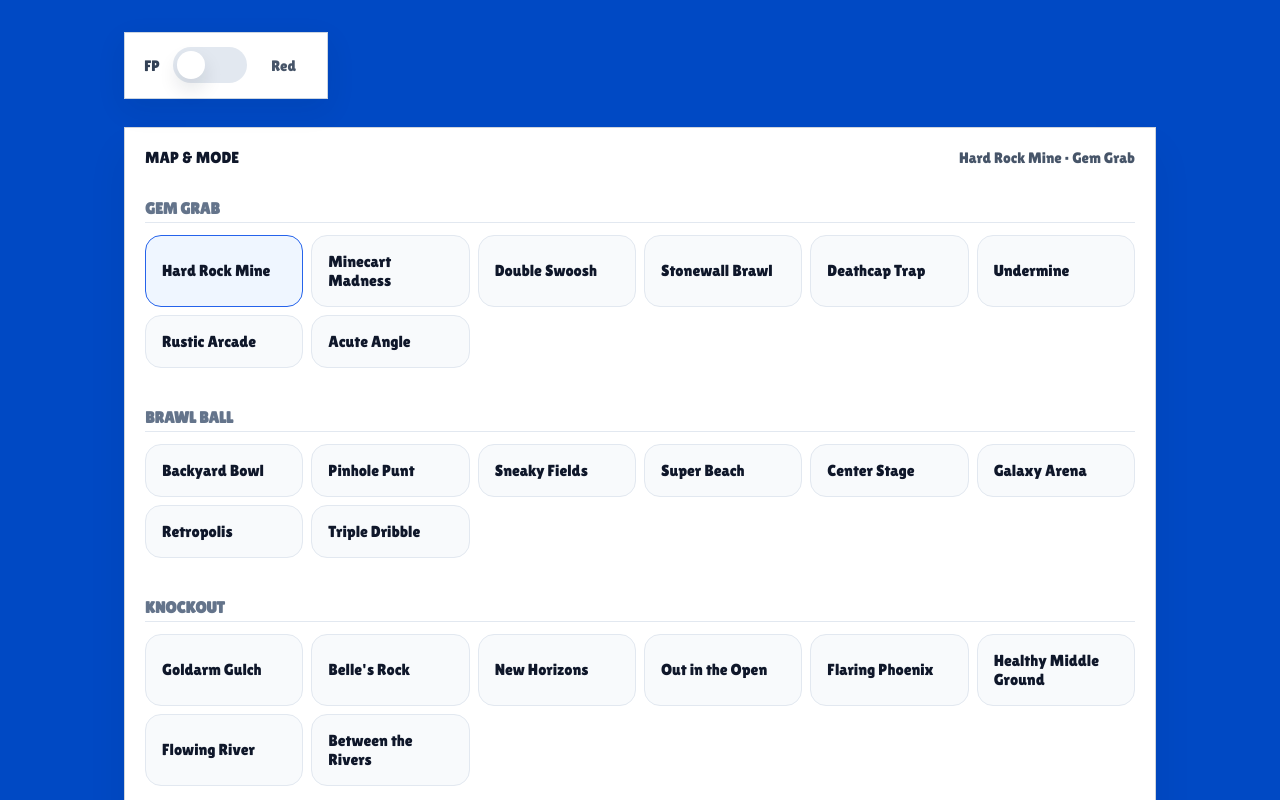
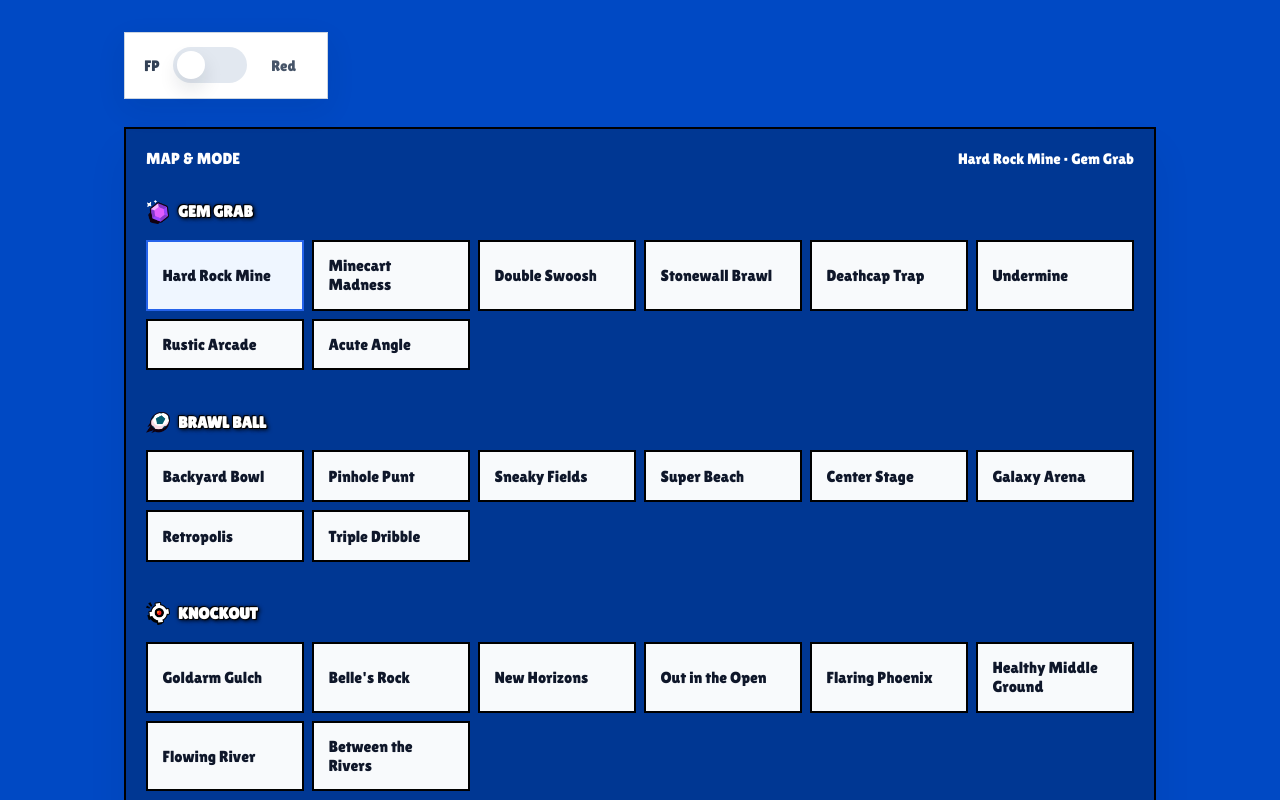
Before and after one commit to neuralshade/brawlpick, a React (Vite) app: page / in a window 1280 px wide. Shown: the top 800 px of the page. Built offline with nearby package versions, Linux system fonts and the light colour scheme.

Commit message:
Mudanças no visual, para ser mais fiel ao jogo.

```diff
--- a/src/App.jsx
+++ b/src/App.jsx
@@ -143,6 +143,24 @@ function App() {
     return acc;
   }, {});
 
+  const mapFiles = import.meta.glob("./assets/maps/*", {
+    eager: true,
+    import: "default",
+  });
+
+  const MAP_ICONS = Object.fromEntries(
+    Object.entries(mapFiles).map(([path, url]) => {
+      const fileName = path
+        .replace(/\\/g, "/")
+        .split("/")
+        .pop()
+        .replace(/\.[^/.]+$/, ""); // Remove qualquer extensão (.webp, .png, etc)
+      return [fileName, url];
+    }),
+  );
+
+  const getModeIcon = (modeName) => MAP_ICONS[modeName.replace(/ /g, "_")];
+
   return (
     <main className="app-shell">
       <div className="fp-top">
@@ -179,7 +197,16 @@ function App() {
         <div className="map-groups-container">
           {Object.entries(GROUPED_MAPS).map(([mode, maps]) => (
             <div key={mode} className="map-mode-group">
-              <h3 className="map-mode-group-title">{mode}</h3>
+              <h3 className="map-mode-group-title">
+                {getModeIcon(mode) && (
+                  <img
+                    src={getModeIcon(mode)}
+                    alt={mode}
+                    className="mode-icon"
+                  />
+                )}
+                <span>{mode}</span>
+              </h3>
               <div className="map-mode-grid">
                 {maps.map((option) => (
                   <button
@@ -202,7 +229,7 @@ function App() {
       <section className="pick-grid">
         <div className="team-column blue-team">
           <div className="team-header">
-            <span>Blue Team</span>
+            <span>BLUE TEAM</span>
             <small>{firstPickTeam === "blue" ? "First Pick" : "Pick 2"}</small>
           </div>
           <div className="slot-row">
@@ -279,7 +306,7 @@ function App() {
 
         <div className="team-column red-team">
           <div className="team-header">
-            <span>Red Team</span>
+            <span>RED TEAM</span>
             <small>{firstPickTeam === "red" ? "First Pick" : "Pick 2"}</small>
           </div>
           <div className="slot-row">
--- a/src/index.css
+++ b/src/index.css
@@ -57,8 +57,8 @@ select {
 }
 
 .map-mode-card {
-    background: #ffffff;
-    border: 1px solid #d1d5db;
+    background: rgba(0, 0, 0, 0.25);
+    border: 2px solid #000;
     padding: 1.25rem;
     box-shadow: 0 24px 40px rgba(15, 23, 42, 0.06);
     margin-bottom: 1.5rem;
@@ -73,17 +73,17 @@ select {
 
 .map-mode-header span {
     font-size: 1rem;
+    color: #fff;
 }
 
 .map-mode-header p {
     margin: 0.35rem 0 0;
-    color: #64748b;
     font-size: 0.95rem;
 }
 
 .map-mode-selected {
     font-size: 0.95rem;
-    color: #475569;
+    color: #fff;
     white-space: nowrap;
 }
 
@@ -95,9 +95,8 @@ select {
 
 .map-mode-option {
     text-align: left;
-    padding: 1rem;
-    border-radius: 1rem;
-    border: 1px solid #e2e8f0;
+    padding: 0.9rem;
+    border: 2px solid #000;
     background: #f8fafc;
     color: #0f172a;
     cursor: pointer;
@@ -127,12 +126,26 @@ select {
 }
 
 .map-mode-group-title {
+    display: flex;
+    align-items: center;
+    gap: 0.5rem;
     font-size: 1rem;
-    color: #64748b; /* Uma cor cinza sutil */
+    color: #fff;
     margin-bottom: 0.75rem;
     text-transform: uppercase;
-    border-bottom: 1px solid #e2e8f0;
     padding-bottom: 0.25rem;
+    text-shadow:
+        0 0 2px #000,
+        0 0 4px #000,
+        1px 1px 0 #000,
+        -1px -1px 0 #000,
+        2px 2px 4px rgba(0, 0, 0, 0.7);
+}
+
+.mode-icon {
+    width: 24px;
+    height: 24px;
+    object-fit: contain;
 }
 
 .fp-alone {
@@ -205,9 +218,8 @@ select {
 
 .team-column {
     width: 100%;
-    background: #ffffff;
-    border: 1px solid #d1d5db;
-    border-radius: 1.25rem;
+    background: rgba(0, 0, 0, 0.25);
+    border: 2px solid #000;
     padding: 1.25rem;
     box-shadow: 0 24px 40px rgba(15, 23, 42, 0.06);
 }
@@ -218,22 +230,17 @@ select {
     align-items: center;
     gap: 0.35rem;
     margin-bottom: 1rem;
+    color: #fff;
+    text-shadow:
+        0 0 2px #000,
+        0 0 4px #000,
+        1px 1px 0 #000,
+        -1px -1px 0 #000,
+        2px 2px 4px rgba(0, 0, 0, 0.7);
 }
 
 .team-header span {
     font-size: 1.05rem;
-}
-
-.team-header small {
-    color: #64748b;
-}
-
-.red-team {
-    border-color: rgba(248, 113, 113, 0.3);
-}
-
-.blue-team {
-    border-color: rgba(59, 130, 246, 0.35);
 }
 
 .slot-row {
```
